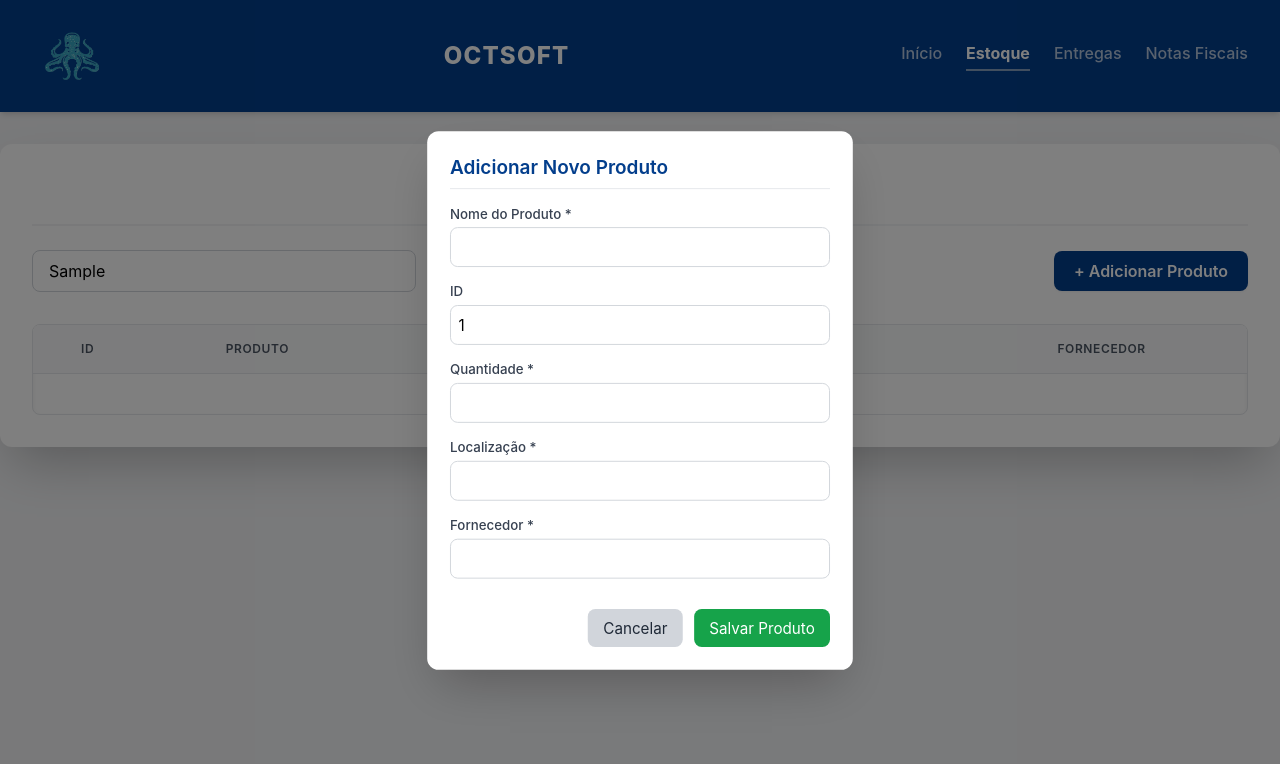
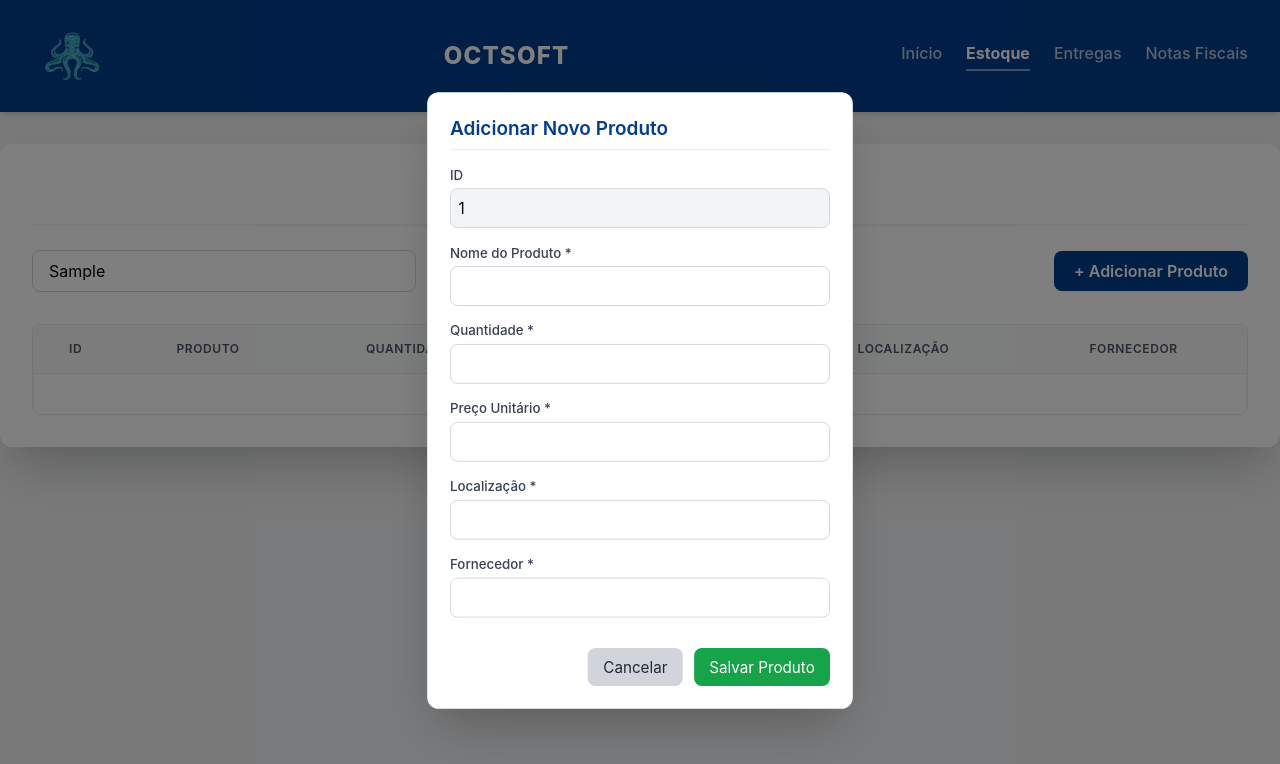
Before and after one commit to paulohenriquedutra/Sistema-Logistico, a plain HTML site: page Project/estoque/estoque.html in a window 1280 px wide. Both pictures are taken after typing "Sample" into the empty fields and a click on the button "+ Adicionar Produto". Drawn offline with nearby package versions, Linux system fonts and the light colour scheme; files that its build step writes are made by us from their sources; no server answers.

Commit message:
Add 'Preço Unitário' column and update modal
Updated the estoque.html file to include a new column for 'Preço Unitário' in the product table and made adjustments to the modal for adding new products.

```diff
--- a/Project/estoque/estoque.html
+++ b/Project/estoque/estoque.html
@@ -58,6 +58,7 @@
             <th class="px-4 bg-gray-50 text-xs font-semibold uppercase text-gray-600 tracking-wider p-4 border-b border-gray-200 text-center">ID</th>
             <th class="px-4 bg-gray-50 text-xs font-semibold uppercase text-gray-600 tracking-wider p-4 border-b border-gray-200 text-center">Produto</th>
             <th class="px-4 bg-gray-50 text-xs font-semibold uppercase text-gray-600 tracking-wider p-4 border-b border-gray-200 text-center">Quantidade</th>
+            <th class="px-4 bg-gray-50 text-xs font-semibold uppercase text-gray-600 tracking-wider p-4 border-b border-gray-200 text-center">Preço Unitário</th>
             <th class="px-4 bg-gray-50 text-xs font-semibold uppercase text-gray-600 tracking-wider p-4 border-b border-gray-200 text-center">Localização</th>
             <th class="px-4 bg-gray-50 text-xs font-semibold uppercase text-gray-600 tracking-wider p-4 border-b border-gray-200 text-center">Fornecedor</th>
           </tr>
@@ -73,16 +74,21 @@
       <h3 class="text-xl font-semibold mb-4 text-[var(--primary)] border-b pb-2">Adicionar Novo Produto</h3>
       <form id="produtoForm" class="space-y-4">
         <div>
+          <label class="block text-sm font-medium text-gray-700">ID</label>
+          <input type="text" id="IdProduto"  readonly required class="mt-1 w-full border border-gray-300 rounded-lg p-2 bg-gray-100">
+        </div>
+        <div>
           <label class="block text-sm font-medium text-gray-700">Nome do Produto *</label>
           <input type="text" id="nomeProduto" required class="mt-1 w-full border border-gray-300 rounded-lg p-2 focus:ring-[var(--primary)] focus:border-[var(--primary)]">
         </div>
+
         <div>
-          <label class="block text-sm font-medium text-gray-700">ID</label>
-          <input type="text" id="IdProduto" required class="mt-1 w-full border border-gray-300 rounded-lg p-2 focus:ring-[var(--primary)] focus:border-[var(--primary)]">
+          <label class="block text-sm font-medium text-gray-700">Quantidade *</label>
+          <input type="number" id="quantidadeProduto" step="1" required class="mt-1 w-full border border-gray-300 rounded-lg p-2 focus:ring-[var(--primary)] focus:border-[var(--primary)]">
         </div>
         <div>
-          <label class="block text-sm font-medium text-gray-700">Quantidade *</label>
-          <input type="number" id="quantidadeProduto" required class="mt-1 w-full border border-gray-300 rounded-lg p-2 focus:ring-[var(--primary)] focus:border-[var(--primary)]">
+          <label class="block text-sm font-medium text-gray-700">Preço Unitário *</label>
+          <input type="number" id="precoProduto" step="0.01" required class="mt-1 w-full border border-gray-300 rounded-lg p-2 focus:ring-[var(--primary)] focus:border-[var(--primary)]">
         </div>
         <div>
           <label class="block text-sm font-medium text-gray-700">Localização *</label>
```
